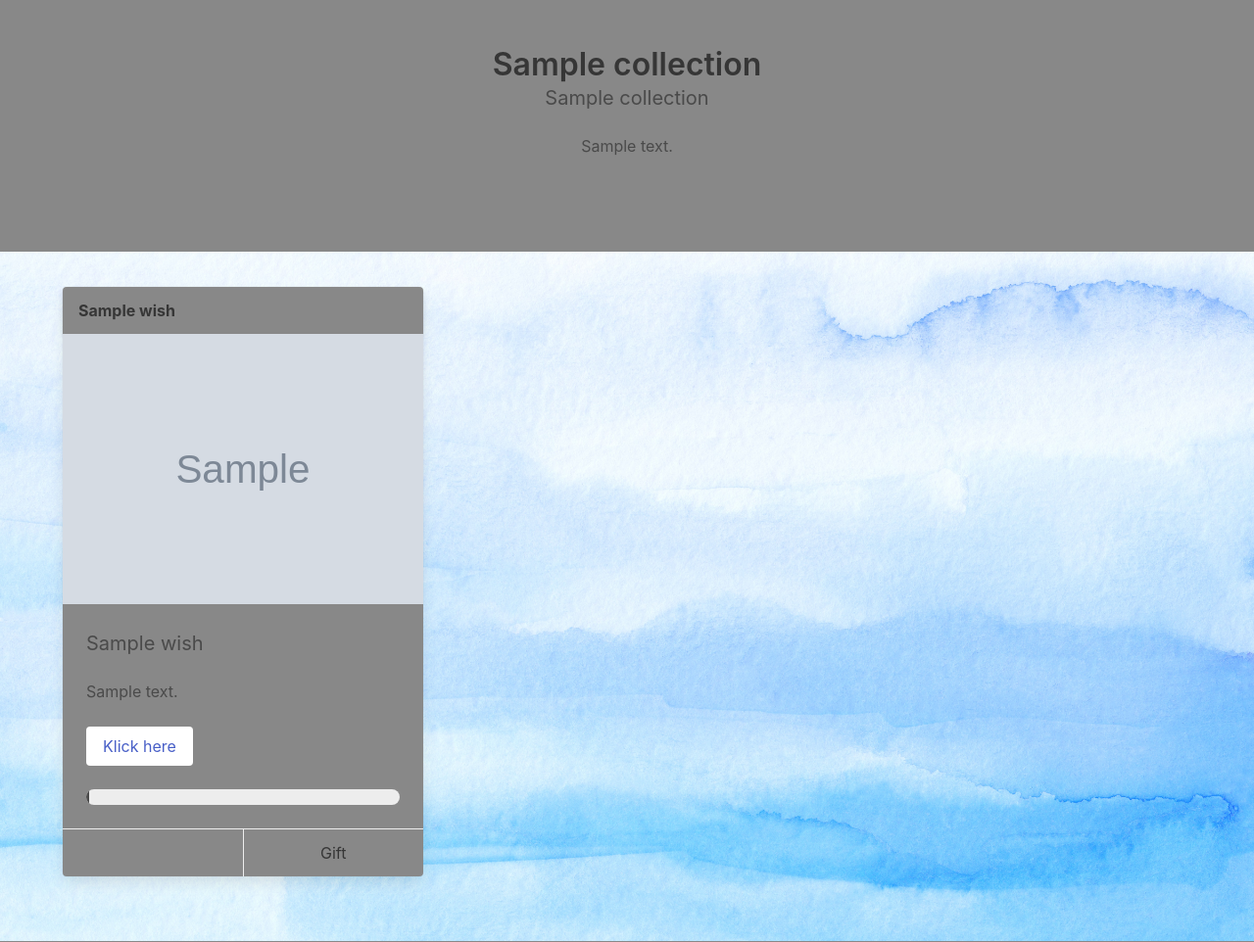
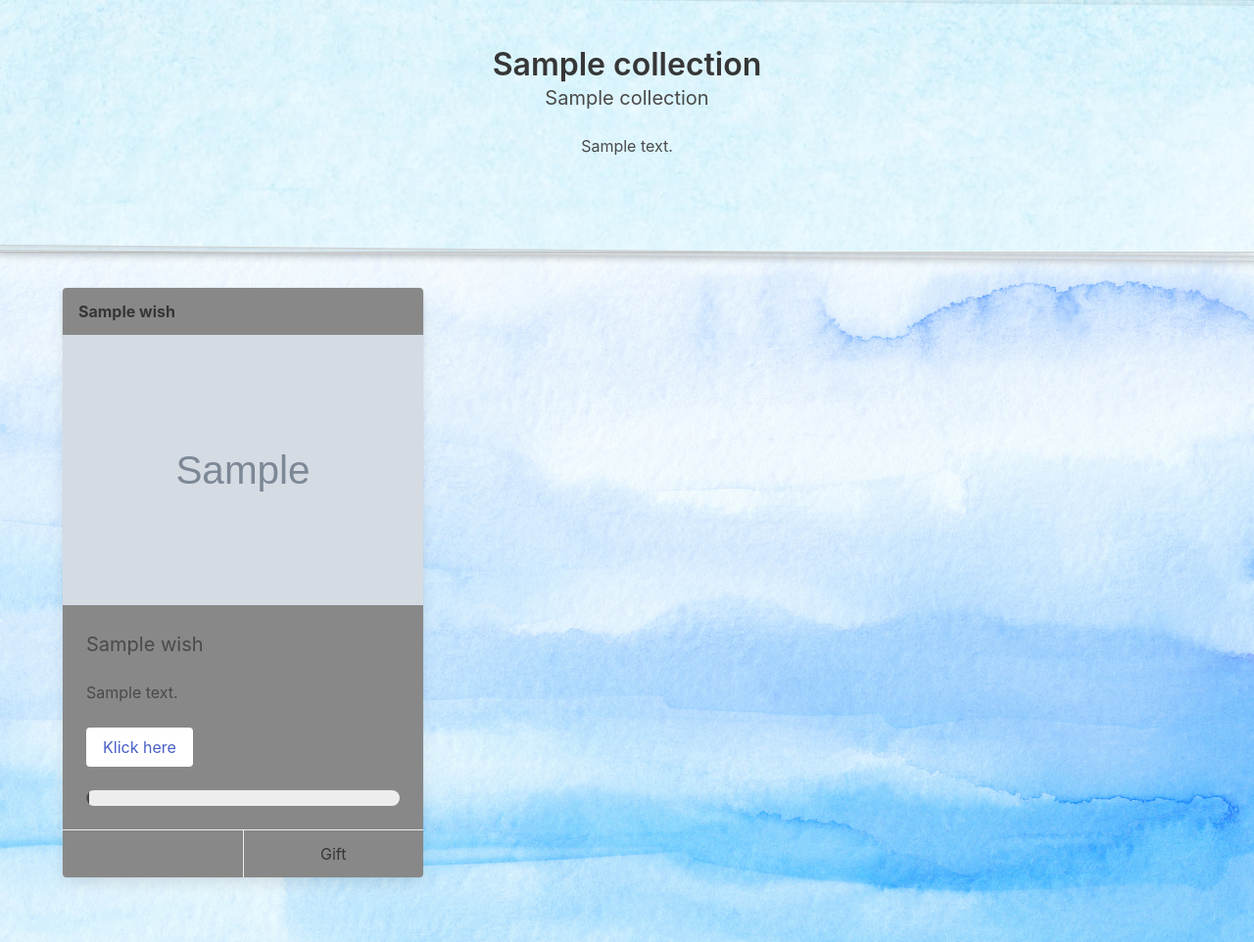
Before and after one commit to Qadosch/django-wishlist, a Django app: template django_wishlist/templates/wishlist.html in a window 1280 px wide. Shown: that part at 98% size. Run offline with Django 4.2, Linux system fonts and the light colour scheme; the template is opened without the code that fills it: most values are stand-ins (such as "Sample title", 1, 10 or a date in 2020); data that the repository does not hold is empty; the page is wider than the window, and the part outside it is not shown; some libraries are stand-ins or nearby versions.

Commit message:
added hero effect

```diff
--- a/django_wishlist/static/main.css
+++ b/django_wishlist/static/main.css
@@ -5,16 +5,53 @@
 }
 
 .masonry-col {
-    padding-top: 0;
-    padding-bottom: 0;
+  padding-top: 0;
+  padding-bottom: 0;
 }
 
 .masonry-item {
-    margin-bottom: 30px;
+  margin-bottom: 30px;
+}
+
+.hero-effect {
+  /* The image used */
+  background-image: url("kseniya-lapteva-pWsriea-RPY-unsplash.jpg");
+  box-shadow: 0 1px 10px 0px #00000030;
+  border-bottom: 1px solid #cfcfcf;
+  position: relative;
+  z-index: 10;
+
+  /* Full height */
+  height: 100%;
+
+}
+.hero-effect::before {
+    content: '';
+    border-bottom: 1px solid #cfcfcf;
+    display: block;
+    width: 100%;
+    height: 100%;
+    position: absolute;
+    top: 49%;
+    left: 50%;
+    transform: translate3d(-50%, -50%, 0) scale(1.015) rotate(0.5deg);
+    box-shadow: 0 1px 10px 0px #00000030;
+}
+.hero-effect::after {
+    content: '';
+    border-bottom: 1px solid #cfcfcf;
+    display: block;
+    width: 100%;
+    height: 100%;
+    position: absolute;
+    top: 51%;
+    left: 50%;
+    transform: translate3d(-50%, -50%, 0) scale(1.015) rotate(0.5deg);
+    box-shadow: 0 1px 10px 0px #00000030;
 }
 
 .parallax {
-      /* The image used */
+  /* The image used */
   background-image: url("kseniya-lapteva-kOajnscQxW8-unsplash.jpg");
 
   /* Full height */
--- a/django_wishlist/templates/wishlist.html
+++ b/django_wishlist/templates/wishlist.html
@@ -1,7 +1,7 @@
 {% extends 'base.html' %}
 
 {% block content%}
-<section class="hero" style="background-color: {{ collection.color }};">
+<section class="hero hero-effect">
     <div class="hero-body">
         <div class="container has-text-centered mb-6">
           <p class="title ">
```
Also changed, not shown: django_wishlist/static/kseniya-lapteva-pWsriea-RPY-unsplash.jpg (added).
